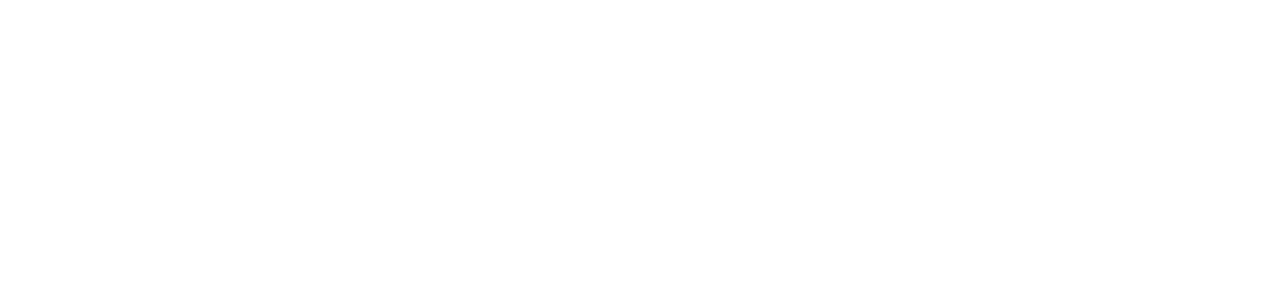
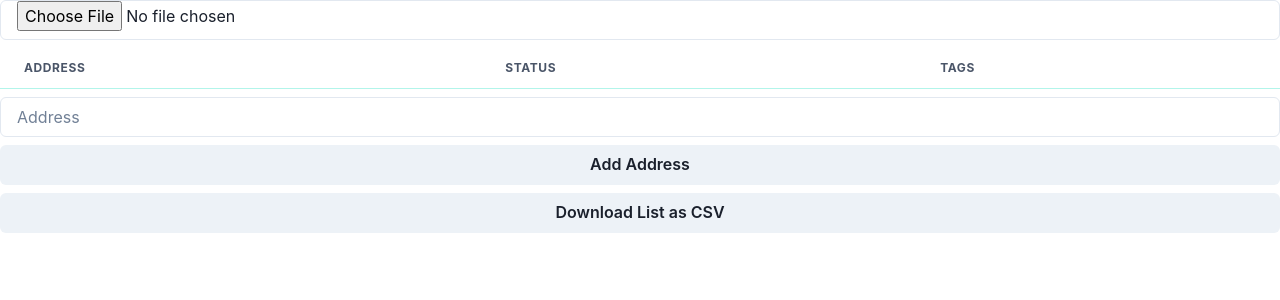
Before and after one commit to 0xEljh/sandstorm-wallet-analytics, a React (Create React App) app: page /creator in a window 1280 px wide. Before the commit this address had no page. Shown: the top 300 px of the page. Built offline with nearby package versions, Linux system fonts and the light colour scheme.

Commit message:
add creator page: - basic list of addresses - upload and download

```diff
--- /dev/null
+++ b/src/pages/creator.tsx
@@ -0,0 +1,79 @@
+import { useState, useEffect } from "react";
+
+import { Input, Button, Stack } from "@chakra-ui/react";
+import { Tr, Td } from "@chakra-ui/react";
+import DataTable from "../components/dataTable";
+interface Address {
+  address: string;
+  status: string;
+}
+
+export default function Creator() {
+  const [addresses, setAddresses] = useState<Address[]>([]);
+  const [newAddress, setNewAddress] = useState<string>("");
+
+  useEffect(() => {
+    const storedAddresses = localStorage.getItem("addresses");
+    if (storedAddresses) {
+      setAddresses(JSON.parse(storedAddresses));
+    }
+  }, []);
+  useEffect(() => {
+    localStorage.setItem("addresses", JSON.stringify(addresses));
+    console.log(localStorage);
+  }, [addresses]);
+
+  const handleUpload = (e: React.ChangeEvent<HTMLInputElement>) => {
+    const file = e.target.files![0];
+    const reader = new FileReader();
+    reader.readAsText(file);
+    reader.onload = (event) => {
+      if (event.target === null) return;
+
+      const lines = (event.target as any).result.split("\n");
+      const newAddresses = lines.map((line: string) => ({
+        address: line,
+        status: "",
+      }));
+      setAddresses([...addresses, ...newAddresses]);
+    };
+  };
+  const handleDownload = () => {
+    const csv = addresses
+      .map((address) => `${address.address},${address.status}`)
+      .join("\n");
+    const blob = new Blob([csv], { type: "text/csv" });
+    const url = URL.createObjectURL(blob);
+    const link = document.createElement("a");
+    link.href = url;
+    link.download = "whitelist.csv";
+    link.click();
+  };
+
+  const handleAddAdress = () => {
+    setAddresses([...addresses, { address: newAddress, status: "" }]);
+    setNewAddress("");
+  };
+
+  return (
+    <Stack>
+      <Input type="file" onChange={handleUpload} />
+      <DataTable headers={["address", "status", "tags"]}>
+        {addresses.map((address) => (
+          <Tr key={address.address}>
+            <Td>{address.address}</Td>
+            <Td>{address.status === "" ? "Not set" : address.status}</Td>
+            <Td> placeholder for tags... </Td>
+          </Tr>
+        ))}
+      </DataTable>
+      <Input
+        placeholder="Address"
+        value={newAddress}
+        onChange={(e) => setNewAddress(e.target.value)}
+      />
+      <Button onClick={handleAddAdress}>Add Address</Button>
+      <Button onClick={handleDownload}>Download List as CSV</Button>
+    </Stack>
+  );
+}
--- a/src/pages/router.tsx
+++ b/src/pages/router.tsx
@@ -1,15 +1,15 @@
 import { BrowserRouter as Router, Routes, Route } from "react-router-dom";
 import Home from "./home";
-import Curate from "./curate";
 import Profile from "./profile";
+import Creator from "./creator";
 
 export default function AppRouter() {
   return (
     <Router>
       <Routes>
         <Route path="/" element={<Home />} />
-        <Route path="/curate" element={<Curate />} />
         <Route path="/profile" element={<Profile />} />
+        <Route path="/creator" element={<Creator />} />
       </Routes>
     </Router>
   );
```
